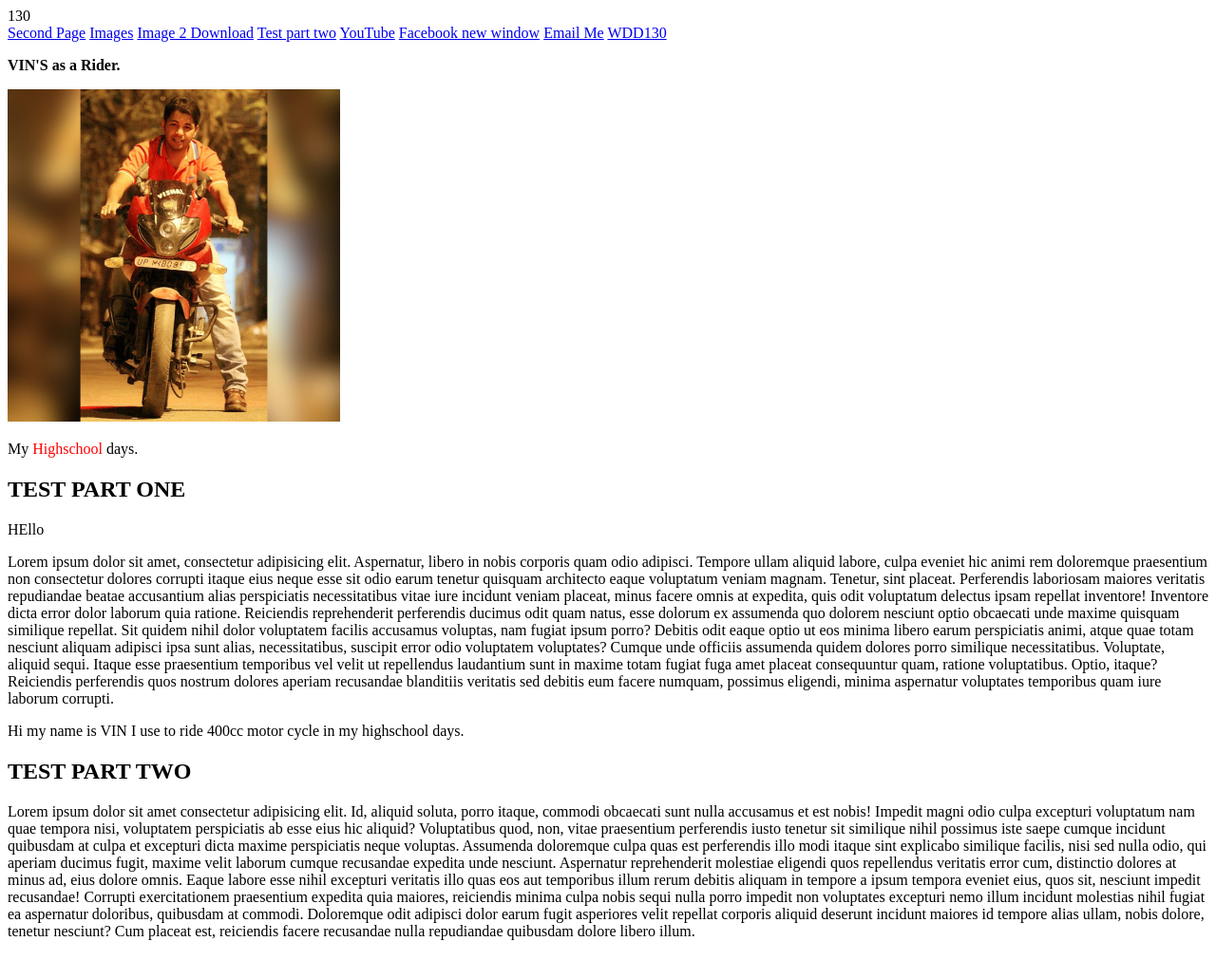
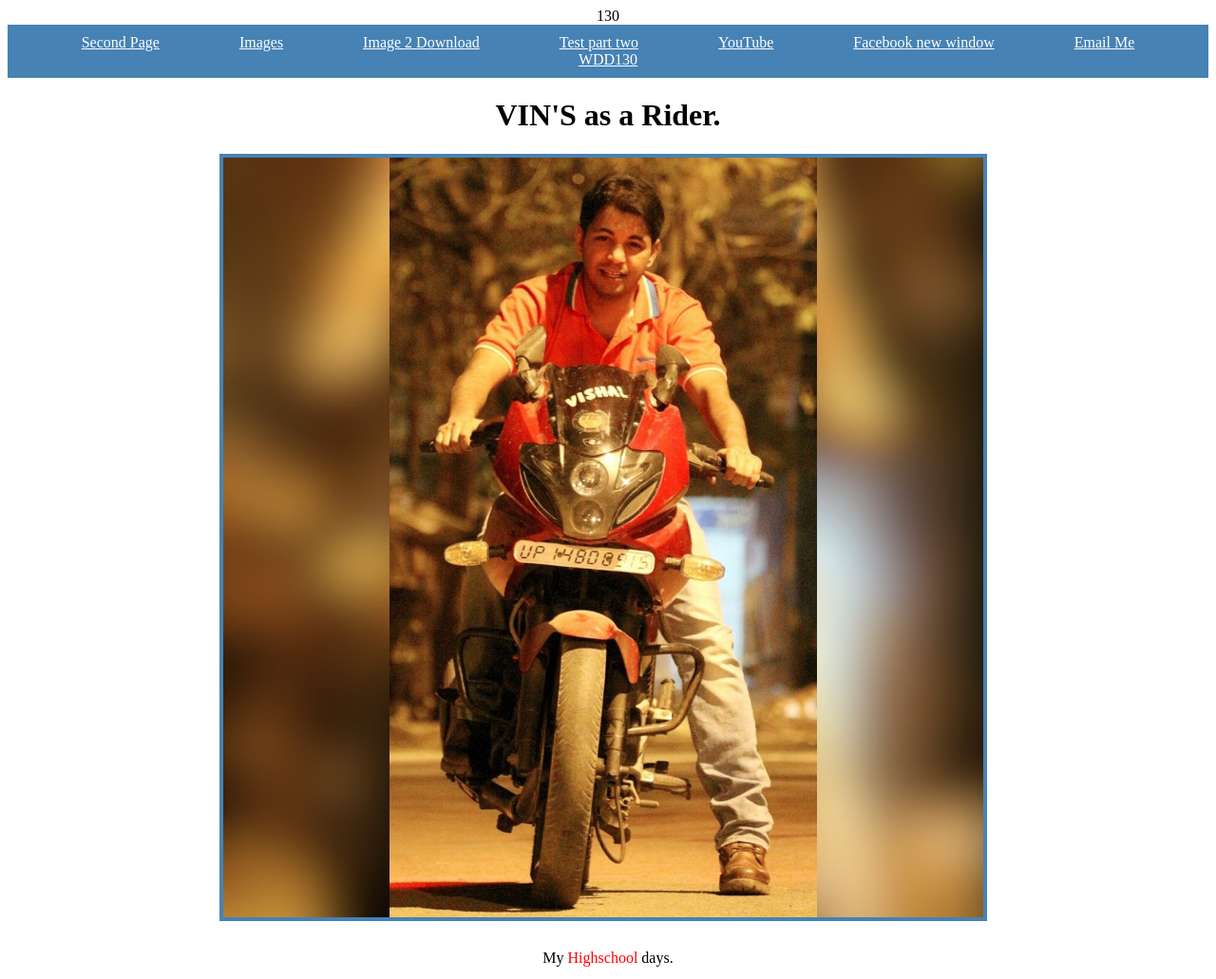
Before and after one commit to vishal97-oss/WDD130, a plain HTML site: page index.html in a window 1280 px wide. Shown: the top 1031 px of the page at 95% size. Before the commit the page ends 1006 px from the top, so only its background shows below. Drawn offline with Linux system fonts and the light colour scheme.

Commit message:
Added CSS

```diff
--- a/CSS/index.css
+++ b/CSS/index.css
@@ -13,5 +13,35 @@
           color: red;
           font-style: normal;
       }
+
+      body {
+        text-align: center;
+      }
+
+      nav {
+        background-color: steelblue;
+        padding: 10px;
+      }
+
+      a {
+        color: white;
+        margin: 40px;
+      }
+
+      h1 {
+        color: Black;
+      }
+      img {
+        width: 800px;
+        border: 4px solid steelblue;
+      }
+      p {
+        padding: 10px;
+      }
+      footer {
+        background-color: steelblue;
+        color: white;
+      }
+
     /* NOW WE ADD CSS INSIDE THE HEADER BY CALLING IT STYLE */
     /* IMG is the property and each property contain a property and a value. */
--- a/index.html
+++ b/index.html
@@ -29,7 +29,7 @@
       <a href="/WDD130/index2.html">WDD130</a>
       <!--Email-->
     </nav>
-    <p class="tomaketextbold"><b>VIN'S</b> as a Rider.</p>
+    <h1 class="tomaketextbold"><b>VIN'S</b> as a Rider.</h1>
     <main>
       <img src="Images/VIN.jpg" alt="MY Motor Cycle" />
       <!--TEXT ELIMENT-->
@@ -92,5 +92,8 @@
       ullam, nobis dolore, tenetur nesciunt? Cum placeat est, reiciendis facere
       recusandae nulla repudiandae quibusdam dolore libero illum.
     </p>
+    <footer>
+      <p>My First Web Page 20XX &copy</p>
+    </footer>
   </body>
 </html>
```
